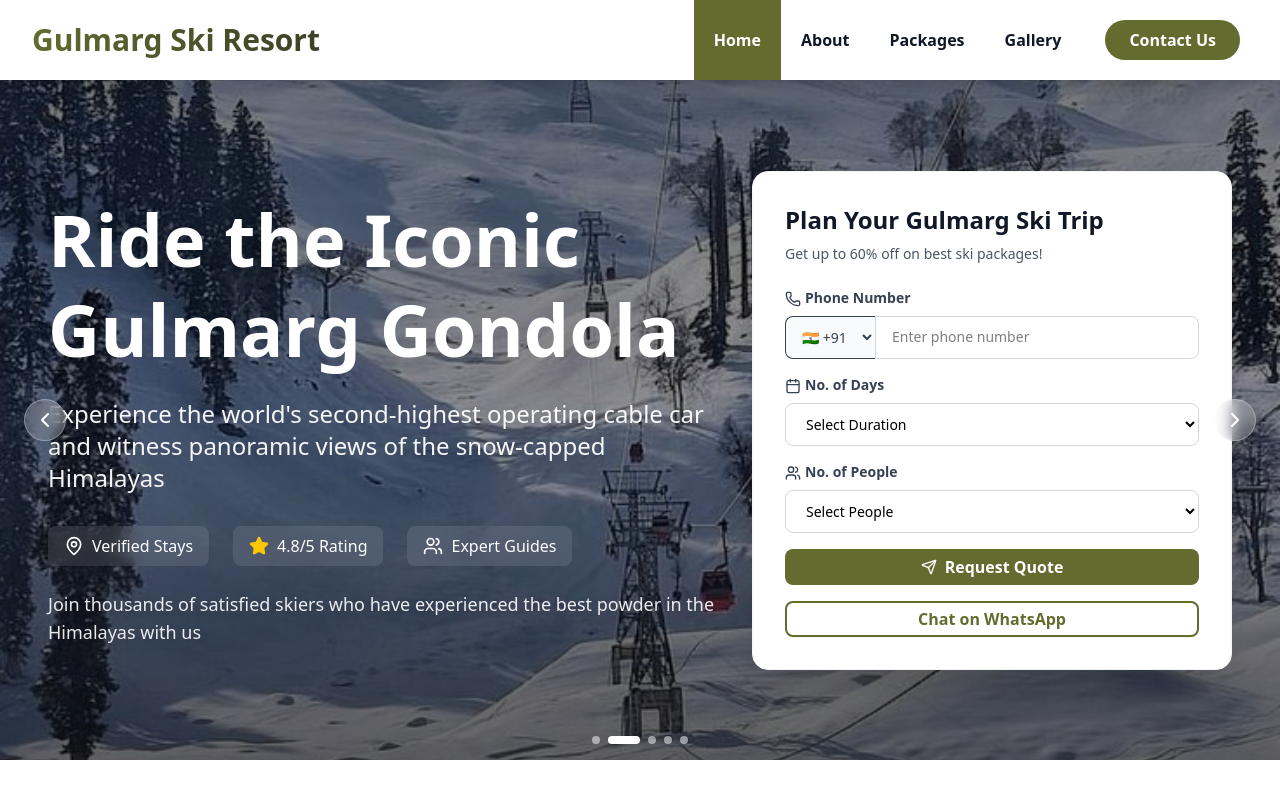
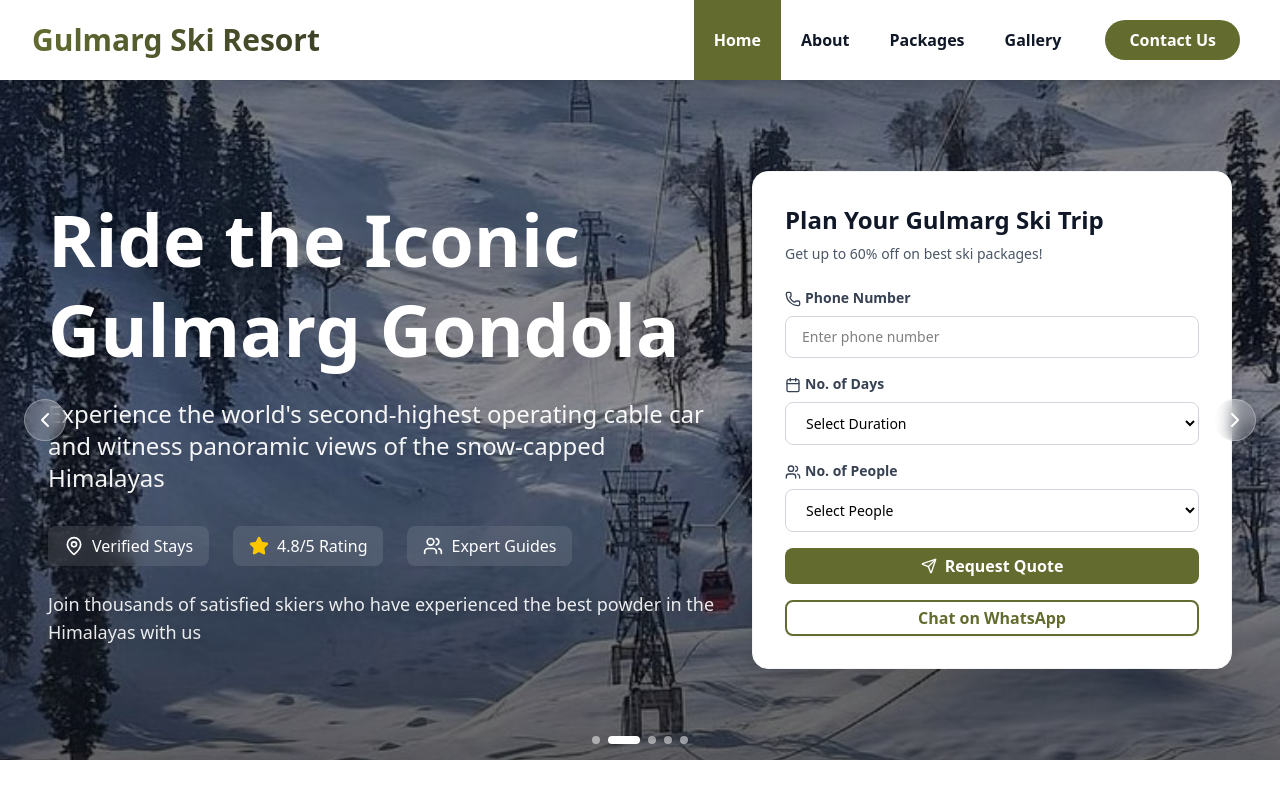
Before and after one commit to SajadAhmad3/gulmarg-ski-resort, a Next.js app: page / in a window 1280 px wide. Shown: the top 800 px of the page. Built offline with nearby package versions, Linux system fonts and the light colour scheme.

Commit message:
fix: form

```diff
--- a/app/home/sections/banner/page.tsx
+++ b/app/home/sections/banner/page.tsx
@@ -18,16 +18,16 @@ const tripDurations = [
 
 const peopleOptions = [
   { value: "1", label: "Solo Trip" },
-  { value: "2", label: "2 Pax" },
-  { value: "3", label: "3 Pax" },
-  { value: "4", label: "4 Pax" },
-  { value: "5", label: "5 Pax" },
-  { value: "6", label: "6 Pax" },
-  { value: "7", label: "7 Pax" },
-  { value: "8", label: "8 Pax" },
-  { value: "9", label: "9 Pax" },
-  { value: "10", label: "10 Pax" },
-  { value: "12+", label: "12 To More" },
+  { value: "2", label: "2 People" },
+  { value: "3", label: "3 People" },
+  { value: "4", label: "4 People" },
+  { value: "5", label: "5 People" },
+  { value: "6", label: "6 People" },
+  { value: "7", label: "7 People" },
+  { value: "8", label: "8 People" },
+  { value: "9", label: "9 People" },
+  { value: "10", label: "10 People" },
+  { value: "12+", label: "12+ People" },
 ];
 
 export default function BannerSection() {
@@ -140,19 +140,11 @@ export default function BannerSection() {
             <form onSubmit={handleSubmit} className="space-y-4">
               {/* Phone Number */}
               <div>
-                <label className="block text-sm font-semibold text-gray-700 mb-2">
+                <label className="block text-sm font-semibold text-gray-700 mb-2 ">
                   <Phone className="inline w-4 h-4 mr-1" />
                   Phone Number
                 </label>
                 <div className="flex">
-                  <select
-                    aria-label="Country code"
-                    className="px-3 py-2.5 border border-r-0 rounded-l-lg bg-gray-50 text-gray-700 text-sm focus:outline-none focus:ring-2 focus:ring-primary"
-                  >
-                    <option value="+91">🇮🇳 +91</option>
-                    <option value="+1">🇺🇸 +1</option>
-                    <option value="+44">🇬🇧 +44</option>
-                  </select>
                   <input
                     type="tel"
                     value={phone}
@@ -161,7 +153,7 @@ export default function BannerSection() {
                       setErrors({ ...errors, phone: "" });
                     }}
                     placeholder="Enter phone number"
-                    className={`flex-1 px-4 py-2.5 border rounded-r-lg text-sm focus:ring-2 focus:ring-primary focus:border-transparent ${
+                    className={`flex-1 px-4 py-2.5 border rounded-lg text-sm focus:ring-0 focus:ring-primary focus:border-transparent ${
                       errors.phone ? "border-red-500" : "border-gray-300"
                     }`}
                   />
```
